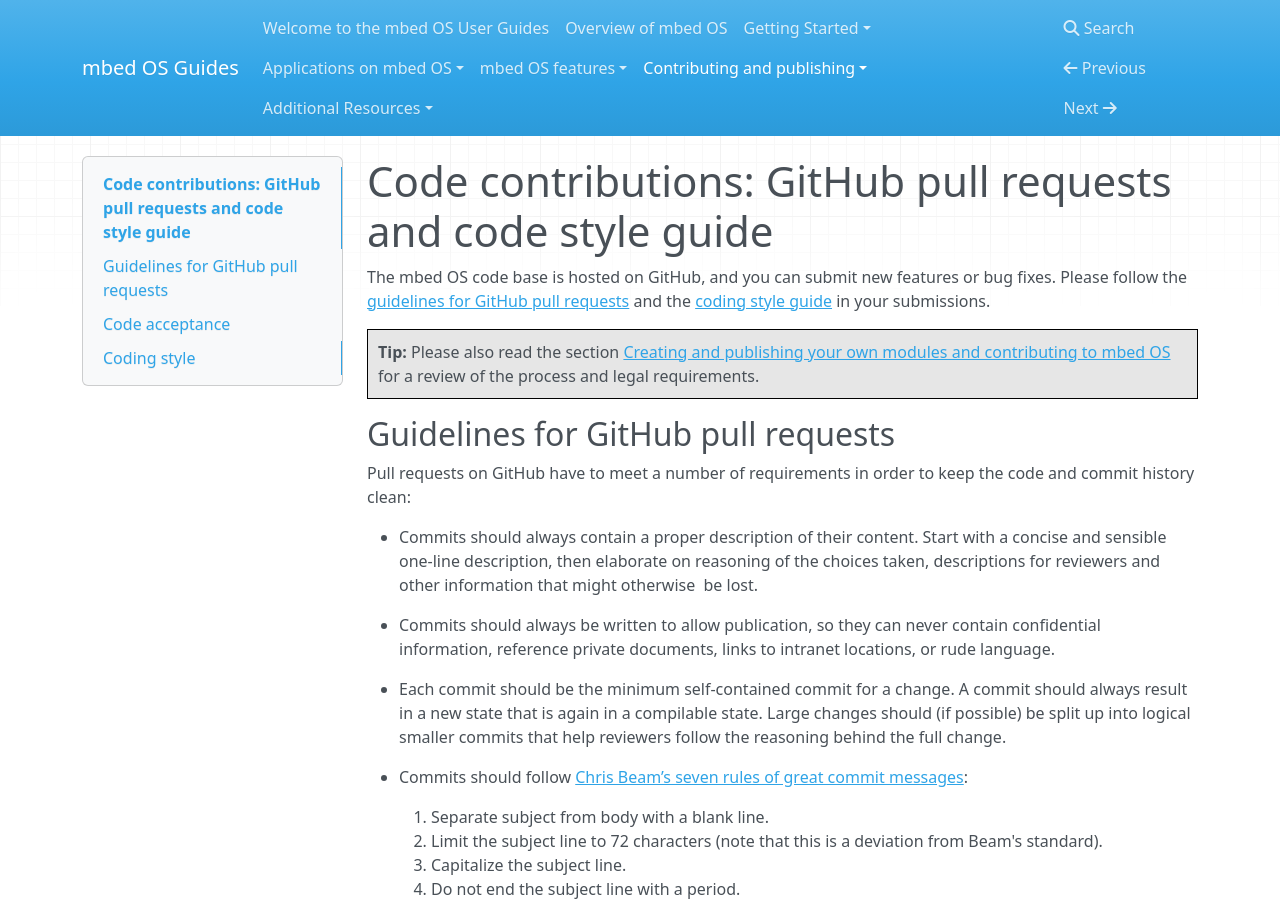
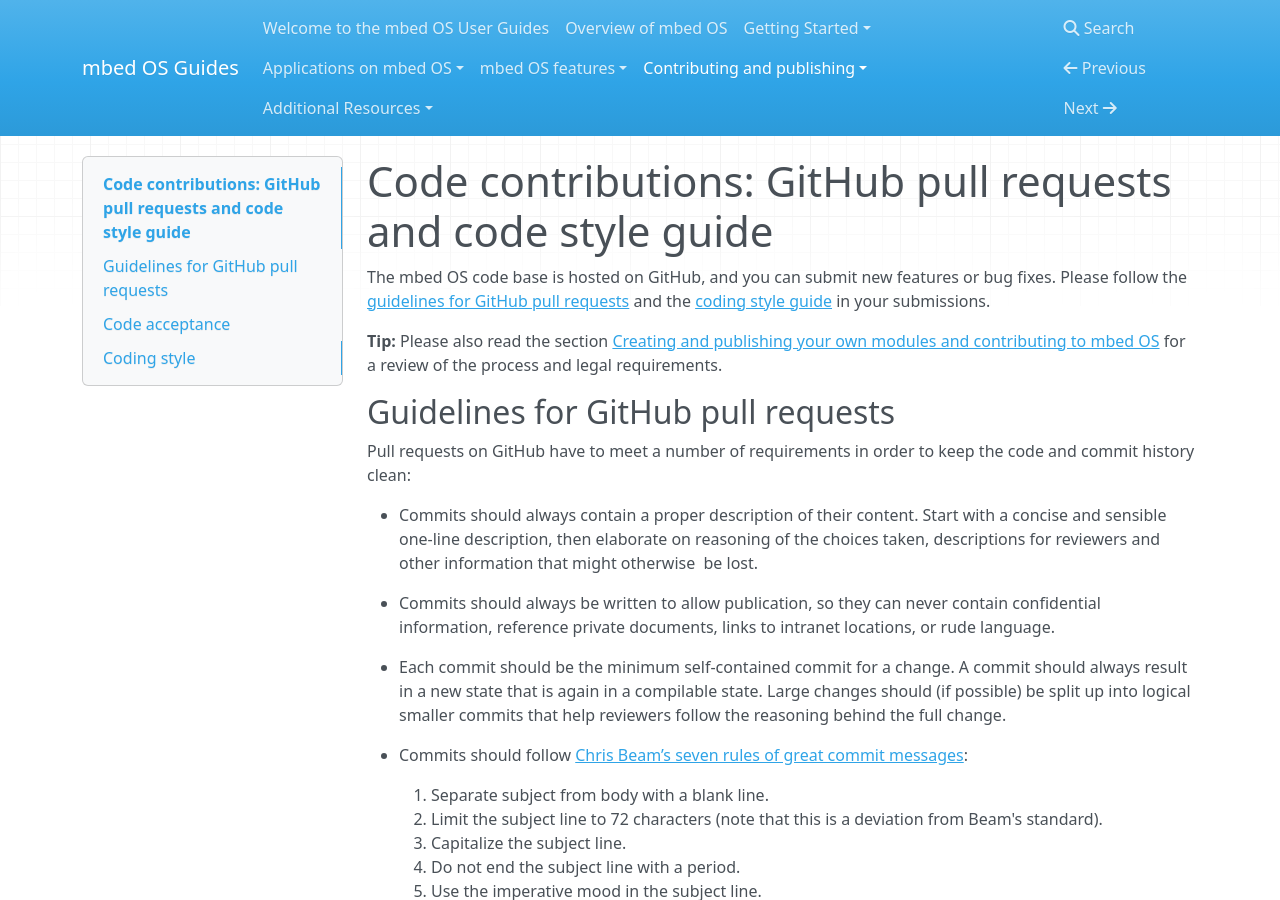
Before and after one commit to ARMmbed/GettingStartedmbedOS, an MkDocs documentation site: the page built from Docs/Full_Guide/Code_Style.md, in a window 1280 px wide and 900 px high. Built offline with MkDocs 1.6.1, drawn with Linux system fonts in a browser that asks for light colours; nearby versions of some CDN libraries; old or Windows-style settings are respelled for this version of MkDocs.

Commit message:
Restyling

```diff
--- a/Docs/Full_Guide/Code_Style.md
+++ b/Docs/Full_Guide/Code_Style.md
@@ -1,7 +1,8 @@
 # Code contributions: GitHub pull requests and code style guide
+
 The mbed OS code base is hosted on GitHub, and you can submit new features or bug fixes. Please follow the [guidelines for GitHub pull requests](#guidelines-for-github-pull-requests) and the [coding style guide](#coding-style) in your submissions.
 
-<span style="background-color:#E6E6E6;border:1px solid #000;display:block; height:100%; padding:10px">**Tip:** Please also read the section [Creating and publishing your own modules and contributing to mbed OS](contributing.md) for a review of the process and legal requirements.</span>
+<span class="tips">**Tip:** Please also read the section [Creating and publishing your own modules and contributing to mbed OS](contributing.md) for a review of the process and legal requirements.</span>
 
 ## Guidelines for GitHub pull requests
 
@@ -176,7 +177,7 @@ typedef struct analogin_s analogin_t;
 
 All functions and methods should contain documentation using Doxgyen.
 
-<span style="background-color:#E6E6E6;border:1px solid #000;display:block; height:100%; padding:10px">**Tip:** You can publish your documentation on docs.mbed.com. See our [publishing guide](https://docs.mbed.com/docs/writing-and-publishing-guides/en/latest/publishing_guide/) for more details.</span>
+<span class="tips">**Tip:** You can publish your documentation on docs.mbed.com. See our [publishing guide](https://docs.mbed.com/docs/writing-and-publishing-guides/en/latest/publishing_guide/) for more details.</span>
 
 You can use [Artistic Style (AStyle)](http://sourceforge.net/projects/astyle/files/) to format your code. Use the command-line switch to select the correct style and point to the file you want to edit:
 
```
